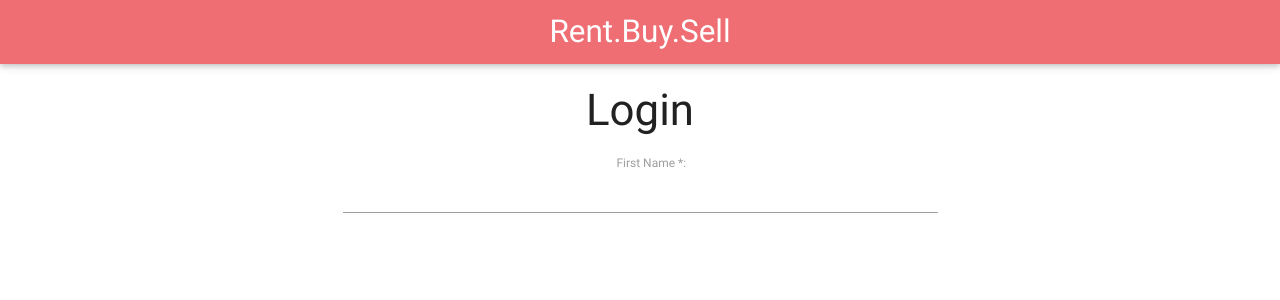
After one commit to s1cyan/rent-buy-sell322, a Django app: template rbs_app/rbs_application/templates/login.html in a window 1280 px wide. The commit adds this page. Shown: the top 300 px of the page. Run offline with Django 3.2, Linux system fonts and the light colour scheme; the template is opened without the code that fills it: most values are stand-ins (such as "Sample title", 1, 10 or a date in 2020).

Commit message:
reformats registration and starts login template

```diff
--- /dev/null
+++ b/rbs_app/rbs_application/templates/login.html
@@ -0,0 +1,21 @@
+{% extends 'default.html' %}
+
+
+{% block main %}
+<div class="row center">
+   <form id = "login-form" class="col s6 offset-s3" method="post" action="{{ process_login }}">
+               {% csrf_token %}
+
+    <div class="row">
+    <div class="col s12">
+        <h3>Login</h3>
+    </div>
+    <div class="input-field col s12">
+        <input id="fname" name="fname" type="text" class="validate required">
+        <label class="active " for="fname" data-success="">First Name *:</label>
+
+    </div>
+        </div>
+       </form>
+    </div>
+{% endblock %}
```
Also changed, not shown: rbs_app/rbs_application/templates/registration.html (+4 -5 lines).
